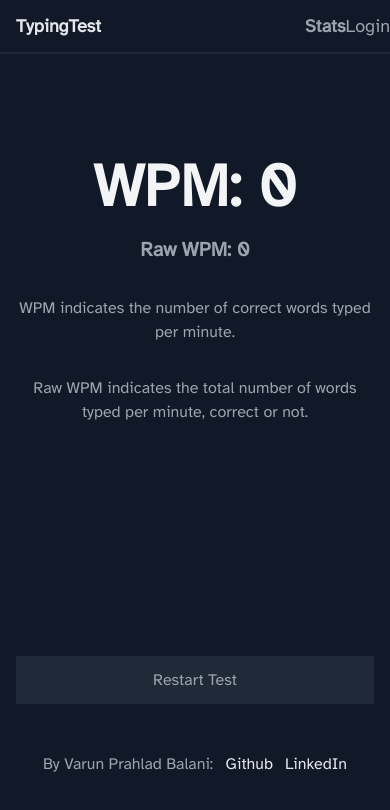
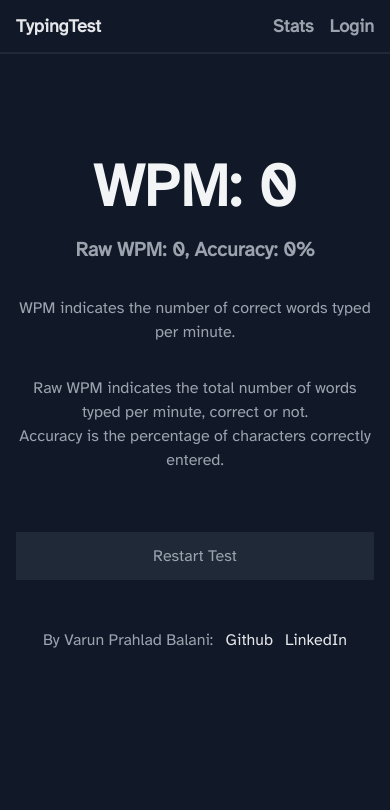
Before and after one commit to varunbln/typing-test, a Next.js app: page / in a window 390 px wide. Both pictures are taken after a click on the button "Restart Test". Shown: the top 810 px of the page. Built offline with nearby package versions, Linux system fonts and the light colour scheme; no server answers.

Commit message:
add accuracy metric

```diff
--- a/src/components/LoginButton.js
+++ b/src/components/LoginButton.js
@@ -3,7 +3,7 @@ import { SignInButton } from "@clerk/nextjs";
 export default function LoginButton() {
     return (
         <SignInButton mode="modal">
-            <button className="sm:ml-8 sm:mr-8 hover:text-gray-200">
+            <button className="ml-4 mr-4 font-bold sm:ml-8 sm:mr-8 hover:text-gray-200">
                 Login
             </button>
         </SignInButton>
--- a/src/components/MainContent.js
+++ b/src/components/MainContent.js
@@ -16,7 +16,7 @@ const getRandomWords = () => {
 
 export function MainContent() {
 
-    const totalTime = 180;
+    const totalTime = 7;
 
     const [done, setDone] = useState(false);
     const [timer, setTimer] = useState(0);
@@ -94,7 +94,7 @@ export function MainContent() {
                 continue;
             }
         }
-        return ((words * 60) / totalTime);
+        return Math.ceil((words * 60) / totalTime);
     }
 
     const calculateRawWPM = () => {
@@ -111,30 +111,45 @@ export function MainContent() {
                 continue;
             }
         }
-        return ((words * 60) / totalTime);
+        return Math.ceil((words * 60) / totalTime);
+    }
+
+    const calculateAccuracy = () => {
+        let correct = 0;
+        let wrong = 0;
+        for (let letter in text) {
+            if (text[letter].entered === "wrong") wrong++;
+            if (text[letter].entered === "correct") correct++;
+        }
+        let accuracy = ((correct / (correct + wrong)) * 100).toFixed(2);
+        if (accuracy == NaN) return 0;
+        return accuracy;
     }
 
     return (
-        <div className="row-span-1 col-span-6 grid grid-rows-[0.1fr_4fr_1fr] sm:grid-rows-[0.5fr_4fr_1fr] mt-2 mr-4 ml-4 sm:mt-10 sm:mr-20 sm:ml-20">
+        <div className="row-span-1 col-span-6 grid grid-rows-[0.1fr_3fr_1fr] sm:grid-rows-[0.5fr_4fr_1fr] mt-2 mr-4 ml-4 sm:mt-10 sm:mr-20 sm:ml-20">
             <div id="settings" className="row-span-1">
 
             </div>
             {done ?
                 <div id="stats-display">
                     <div id="wpm-display" className="mt-20 font-black text-6xl sm:text-8xl text-center text-gray-100 ">WPM: {calculateWPM()}</div>
-                    <div className="font-semibold text-xl sm:text-2xl text-center mt-5 mb-8 text-gray-400">Raw WPM: {calculateRawWPM()}</div>
+                    <div className="font-semibold text-xl sm:text-2xl text-center mt-5 mb-8 text-gray-400">Raw WPM: {calculateRawWPM()}, Accuracy: {calculateAccuracy() === "NaN" ? 0 : calculateAccuracy()}%</div>
                     <p className="text-center pb-8 sm:pb-0">WPM indicates the number of correct words typed per minute.</p>
                     <p className="text-center"> Raw WPM indicates the total number of words typed per minute, correct or not.</p>
+                    <p className="text-center"> Accuracy is the percentage of characters correctly entered.</p>
                 </div> :
                 <div id="main-container">
                     <div id="timer">
-                        <p className="text-base sm:text-xl text-center mb-6 sm:mb-0 sm:pl-20 text-gray-400 font-bold">Remaining Time: {calculateRemainingTime(timer)}</p>
+                        <p className="text-base sm:text-xl text-left mb-6 sm:mb-0 sm:pl-20 text-gray-400 font-bold">Remaining Time: {calculateRemainingTime(timer)}</p>
                     </div>
-                    <input type="text" hidden autoFocus></input>
-                    <TypingArea setTimer={setTimer} setWords={setWords} text={text} setText={setText} textToType={textToType} setTextToType={setTextToType} getRandomWords={getRandomWords} />
+                    <div id="main-box-container">
+                        <input type="text" className="caret-transparent text-gray-900 bg-gray-900 hover:border-0 hover:bg-gray-900 focus:outline-none focus:border-0" autoFocus></input>
+                        <TypingArea setTimer={setTimer} setWords={setWords} text={text} setText={setText} textToType={textToType} setTextToType={setTextToType} getRandomWords={getRandomWords} />
+                    </div>
                 </div>
             }
-            <div id="instructions" className="row-span-1 flex flex-col sm:block mt-5 sm:mt-0">
+            <div id="instructions" className="row-span-1 flex flex-col mt-6 sm:mt-0 sm:block">
                 <button className="p-3 bg-gray-800 sm:hidden" onClick={resetBox}>Restart Test</button>
                 <p className="text-center hidden sm:block">Press <span className="text-gray-200">TAB</span> to restart test.</p>
                 <p className="text-center mt-12 sm:mt-5">By Varun Prahlad Balani:
```
